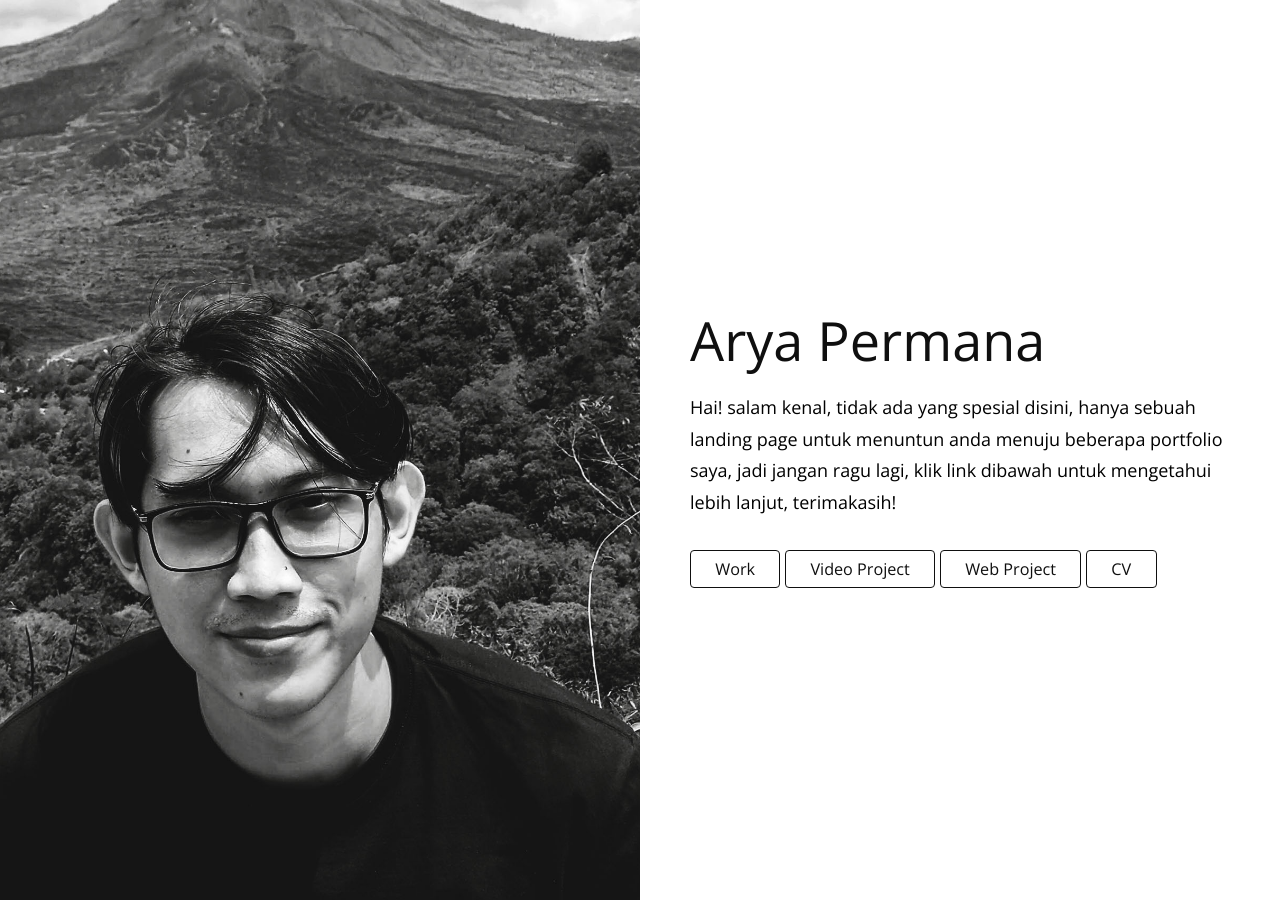
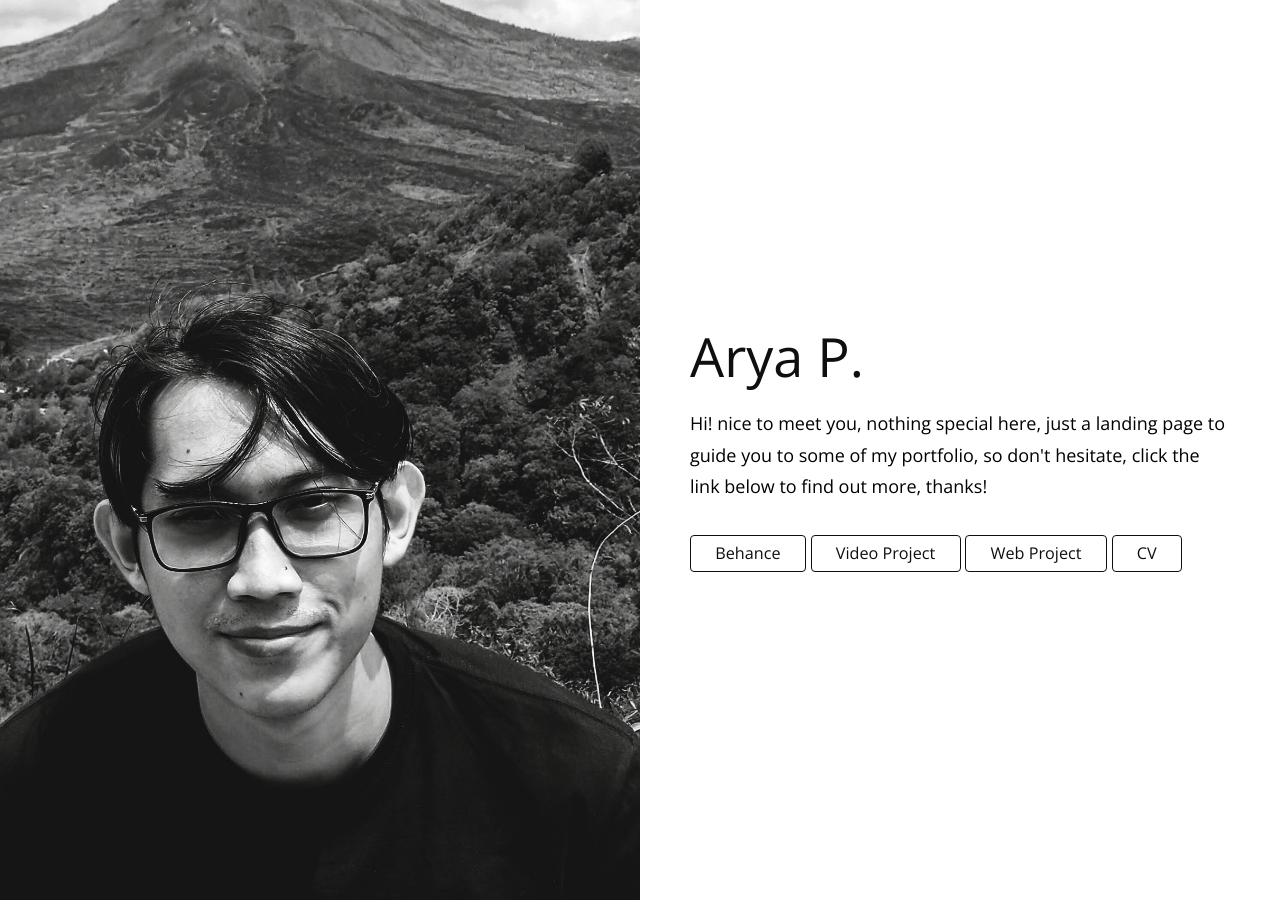
Before and after one commit to arytapermana/ary, a Jekyll site: the page built from index.html, in a window 1280 px wide. Built offline with Jekyll 4.4.1, drawn with Linux system fonts in a browser that asks for light colours.

Commit message:
Update _config.yml

```diff
--- a/_config.yml
+++ b/_config.yml
@@ -1,16 +1,16 @@
 # Your Name or Company
-title: Arya Permana
+title: Arya P.
 
 # Description of your website. This is used for social sharing.
-description:  Hanya sebuah landing page untuk menuntun anda menuju beberapa portfolio saya.
+description:  Just a landing page to guide you to some of my portfolios.
 
 # A brief blurb about yourself
-content: Hai! salam kenal, tidak ada yang spesial disini, hanya sebuah landing page untuk menuntun anda menuju beberapa portfolio saya, jadi jangan ragu lagi, klik link dibawah untuk mengetahui lebih lanjut, terimakasih!
+content: Hi! nice to meet you, nothing special here, just a landing page to guide you to some of my portfolio, so don't hesitate, click the link below to find out more, thanks!
 
 # Add your social links
 social:
-  - platform: Work
-    url: https://www.instagram.com/_pisero/
+  - platform: Behance
+    url: https://www.behance.net/kadekaryab200
   - platform: Video Project
     url: https://www.youtube.com/channel/UCC71ynFPWO11J5X6Or84wsw
   - platform: Web Project
```
